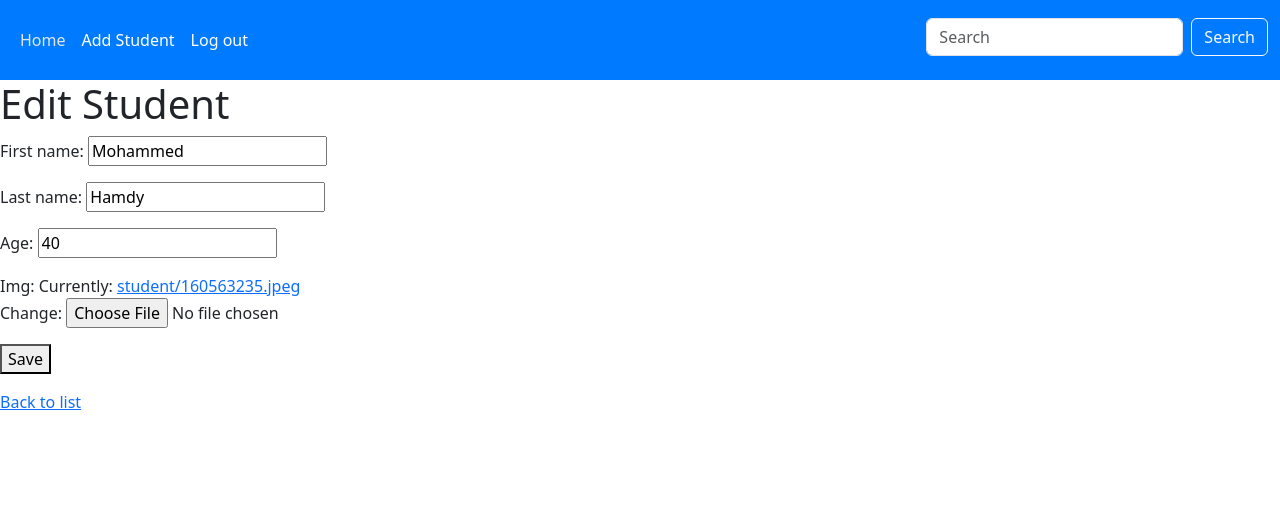
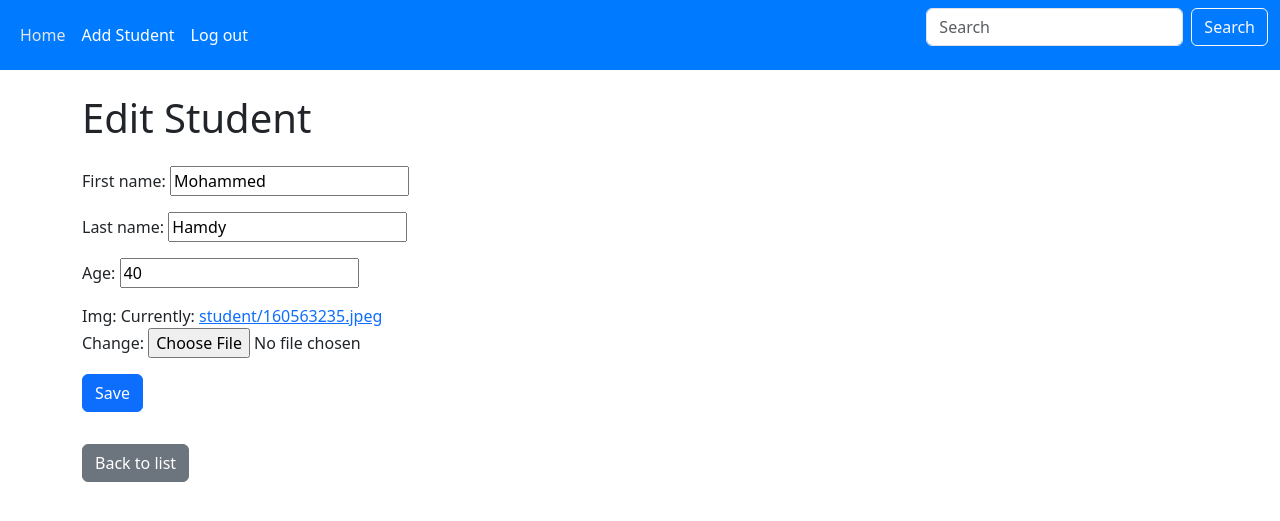
Before and after one commit to Islam412/DJANGo-Task2, a Django app: page /edit/1/ in a window 1280 px wide. Shown: the top 521 px of the page. Run offline with Django 5.2, Linux system fonts and the light colour scheme; data comes from the database, SQL or seed files in the repository; some libraries are stand-ins or nearby versions.

Commit message:
create style for edit student padge

```diff
--- a/students/templates/students/edit_student.html
+++ b/students/templates/students/edit_student.html
@@ -1,38 +1,16 @@
 {% extends 'base.html' %}
 {% load static %}
 {% block body %}
-<head>
-    <style>
-        body {
-            padding-top: 0px; /* To account for the fixed navbar */
-        }
-
-        .container {
-            max-width: 800px;
-            margin-top: 20px;
-        }
-        .form-control, .btn {
-            margin-top: 10px;
-        }
-        .btn-primary {
-            background-color: #007bff;
-            border-color: #007bff;
-        }
-        .btn-primary:hover {
-            background-color: #0056b3;
-            border-color: #004085;
-        }
-        .back-link {
-            margin-top: 20px;
-            display: block;
-        }
-    </style>
-</head>
-<h1>Edit Student</h1>
-<form method="post" enctype="multipart/form-data">
-    {% csrf_token %}
-    {{ form.as_p }}
-    <button type="submit">Save</button>
-</form>
-<a href="{% url 'students:student' %}">Back to list</a>
+<div class="container mt-4">
+    <h1 class="mb-4">Edit Student</h1>
+    <form method="post" enctype="multipart/form-data">
+        {% csrf_token %}
+        <div class="mb-3">
+            {{ form.non_field_errors }}
+            {{ form.as_p }}
+        </div>
+        <button type="submit" class="btn btn-primary">Save</button>
+    </form>
+    <a href="{% url 'students:student' %}" class="btn btn-secondary mt-3">Back to list</a>
+</div>
 {% endblock body %}
```
